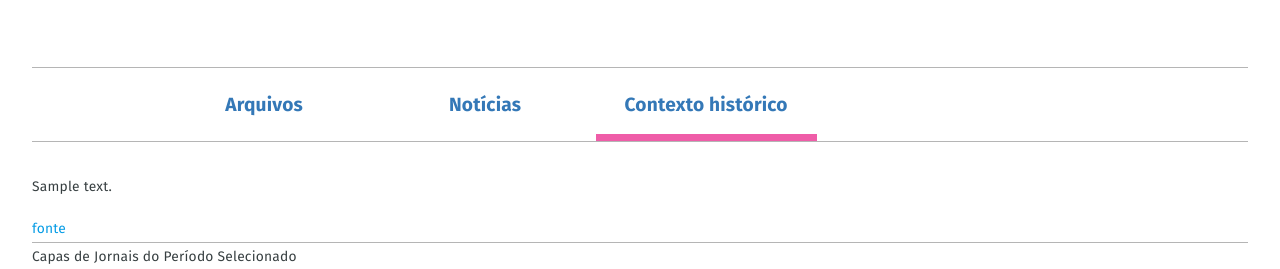
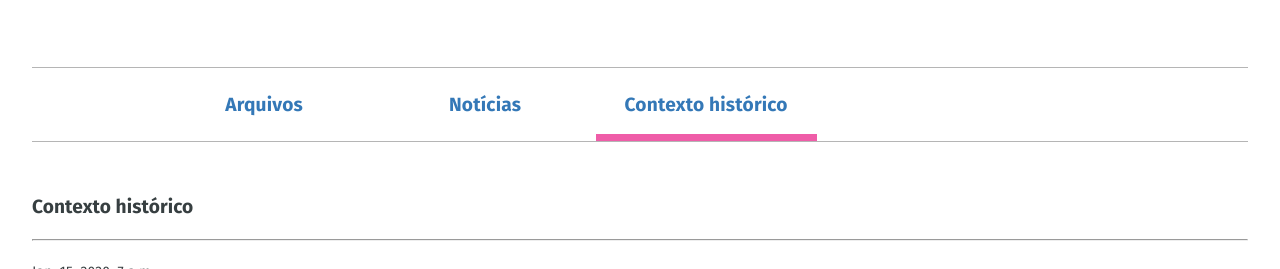
Before and after one commit to funesomemorioso/metamemo, a Django app: page /contexts/ in a window 1280 px wide. Shown: the part 259-528 px from the top of the page. Run offline with Django 3.2, Linux system fonts and the light colour scheme; tables that the repository leaves empty hold one stand-in row (values such as "Sample post"); grey boxes marked "Sample" are stand-in pictures; parts of the project's set-up code (start-up, migrations or seed data) failed here and were passed over; some web fonts are replaced.

Commit message:
Fix context view

```diff
--- a/metamemoapp/templates/contexts.html
+++ b/metamemoapp/templates/contexts.html
@@ -1,25 +1,33 @@
 {% extends "results.html" %}
 {% load static %}
 {% load metamemoapp_extras %}
+
 {% block results_bar %}
+<h2>Contexto histórico</h2>
 {%for item in data.memocontexts %}
 <div>
+  <hr>
+  <p class="context-datetime">
+    {% if item.start_date|date:'Y-m-d' == item.end_date|date:'Y-m-d' or not item.end_date %}
+    {{ item.start_date }}
+    {% else %}
+    {{ item.start_date }} a {{ item.end_date }}
+    {% endif %}
+  </p>
   <p>
-    {{item.context}}
+    {{ item.context }}
   </p>
-    <div><a href="{{item.url}}">fonte</a></div>
+  <div><a href="{{ item.url }}">fonte</a></div>
 </div>
 {% endfor %}
 {% endblock results_bar %}
+
 {% block results_header %}
-    <div class="col s12">Capas de Jornais do Período Selecionado</div>
+<h2>Capas de jornais</h2>
 {% endblock results_header %}
+
 {% block results_content %}
 {% static "imgs/noun-newspaper.png" as default_source_icon %}
-    {# eye icon#}
-    <div class="col s1 valign-wrapper">
-        <a class="icon icon-eye" href="{% url 'memoitem' item.pk %}"></a>
-    </div>
 {# source icon#}
 <div class="col s2 valign-wrapper">
   <img width="50px"
```
Lines whose indentation alone changed are shown as unchanged.
